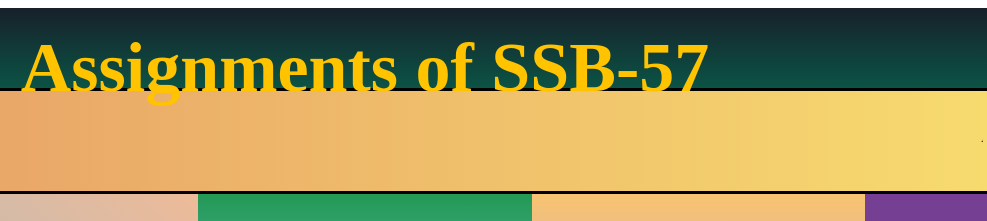
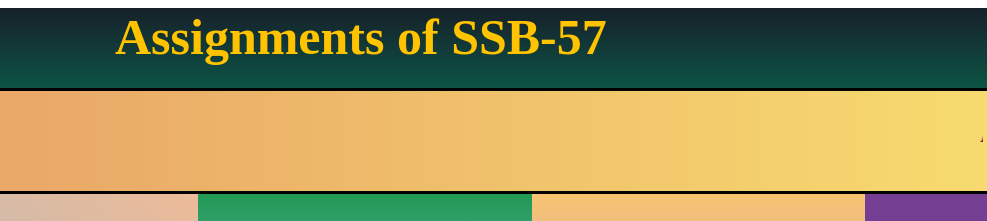
Before and after one commit to Shimanto007/Assignments_57, a plain HTML site: page index.html in a window 1280 px wide. Shown: the top 221 px of the page, 293-1280 px from the left. Drawn offline with Linux system fonts and the light colour scheme.

Commit message:
Update style.css

```diff
--- a/css/style.css
+++ b/css/style.css
@@ -10,16 +10,19 @@
 	height:80px;
 	background:linear-gradient(#17202A , #0B5345);
 }
-.ss{
+.img{
 	width:200px;
 	height:80px;
+	float:left;
 }
 .para-1{
 	margin:auto;
-	padding:2px;
-	font-size:70px;
+	font-size:50px;
 	color:#FFC300;
 	text-align:center;
+	margin:auto;
+	float:left;
+	padding:0px 100px 0px 200px;
 }
 .mark{
 	width:99.50%;
```
